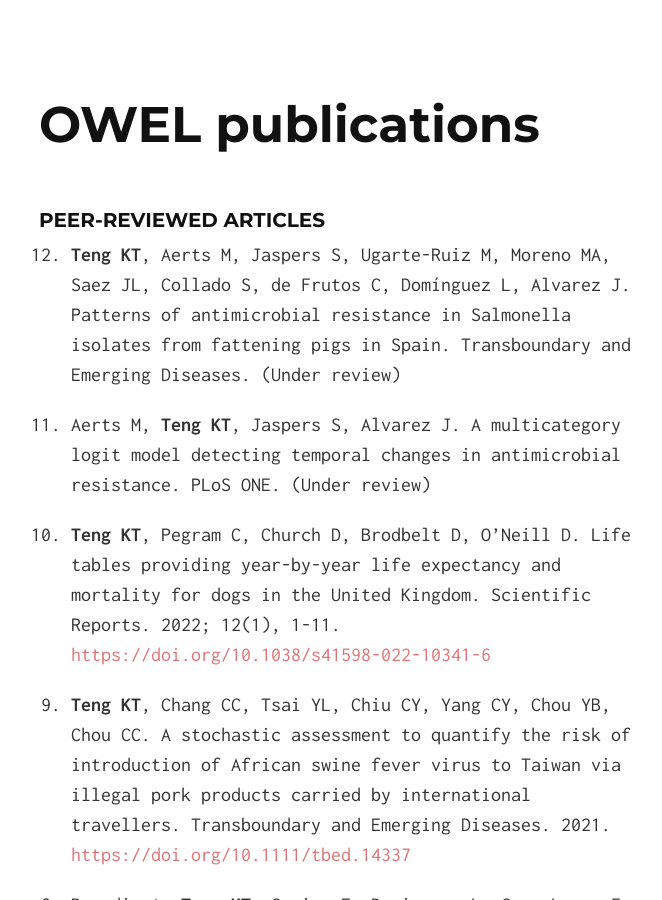
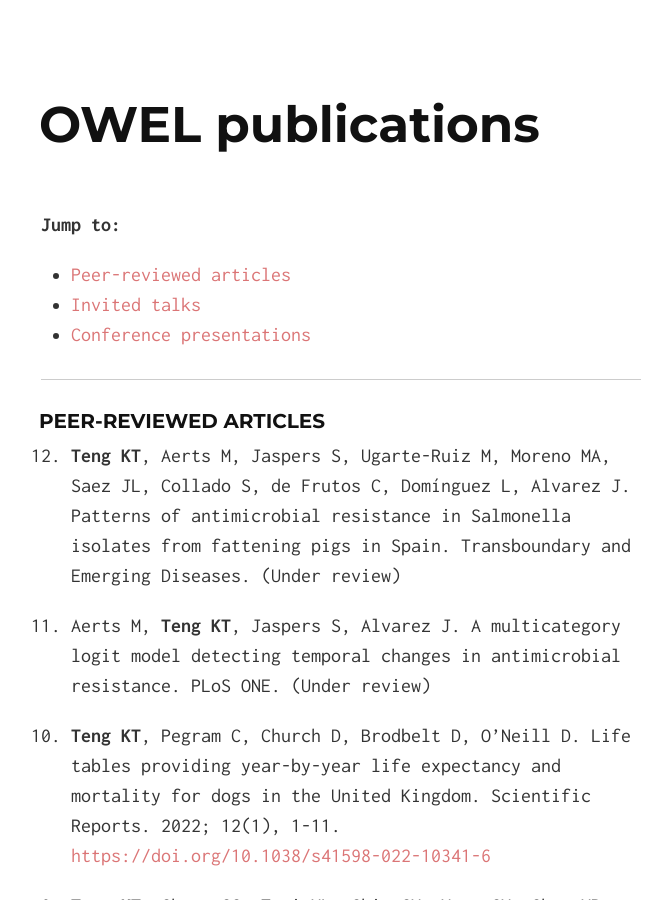
Before and after one commit to kendyteng/kendyteng.github.io, a Jekyll site: the page built from publications/index.md, in a window 1280 px wide and 900 px high. Shown: the whole window, without its empty margins (299-961 px from the left). Built offline with Jekyll 4.4.1, drawn with Linux system fonts in a browser that asks for light colours; nearby versions of some CDN libraries; some of the changed text lies outside the part shown.

Commit message:
Update index.md

```diff
--- a/publications/index.md
+++ b/publications/index.md
@@ -2,6 +2,13 @@
 title: OWEL publications
 layout: default
 ---
+
+**Jump to:**
+* [Peer-reviewed articles](#peer-reviewed-articles)
+* [Invited talks](#invited-talks)
+* [Conference presentations](#conference-presentations)
+
+<hr>
 
 
 ### Peer-reviewed articles
@@ -65,7 +72,7 @@ layout: default
 </ol>
 
 
-<h3>Conference presentations</h3>
+###Conference presentations
 
 <ol reversed>
 <li>	<strong>Teng KT</strong>, McGreevy PD, Toribio J-ALML, Dhand NK. Do positive attitudes towards feline obesity make your cats fat? Chinese Society of Veterinary Sciences 2021 Symposium, Taichung, Taiwan. 4/12/2021. <em>Oral presentation</em>.</li>
```
